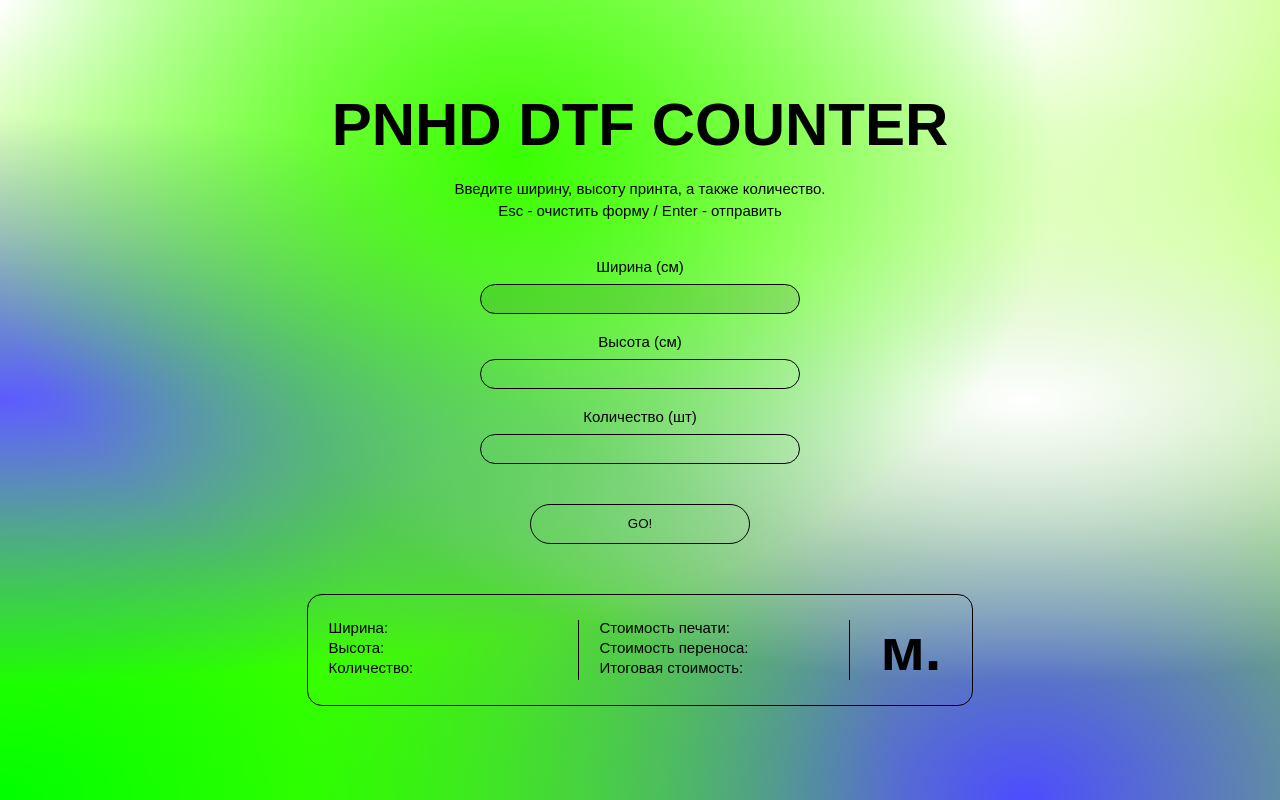
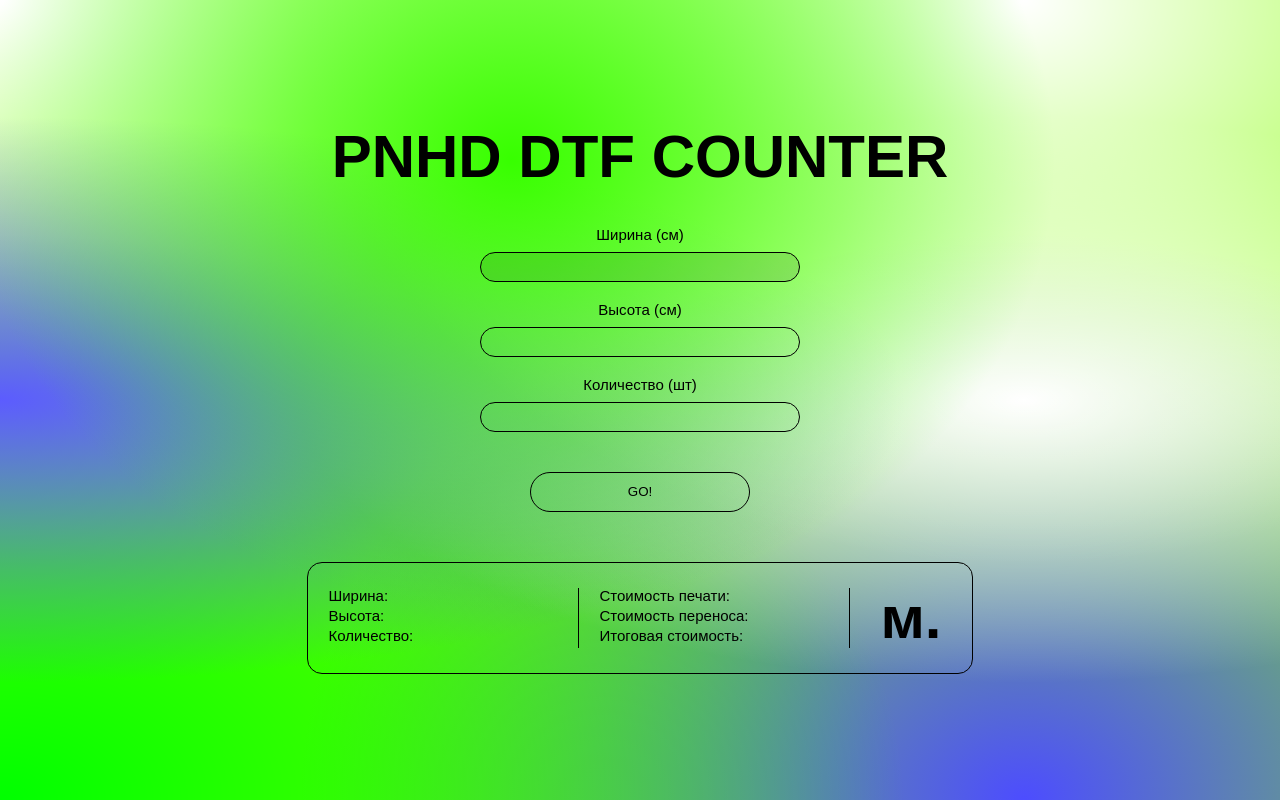
Before and after one commit to MikeStarina/DTFCounter, a plain HTML site: page index.html in a window 1280 px wide. Drawn offline with Linux system fonts and the light colour scheme.

Commit message:
some fixes v7

```diff
--- a/blocks/content/__heading/content__heading.css
+++ b/blocks/content/__heading/content__heading.css
@@ -4,7 +4,6 @@
     font-size: 60px;
     font-weight: bold;
     line-height: 60px;
-    margin: 0 0 20px 0;
     text-align: center;
 }
 
--- a/index.html
+++ b/index.html
@@ -11,8 +11,6 @@
 <body class="page">
     <main class="content">
         <h1 class="content__heading">PNHD DTF COUNTER</h1>
-        <p class="content__description">Введите ширину, высоту принта, а также количество.</p>
-        <p class="content__description">Esc - очистить форму / Enter - отправить</p>
 
 
             <form class="form">
```
